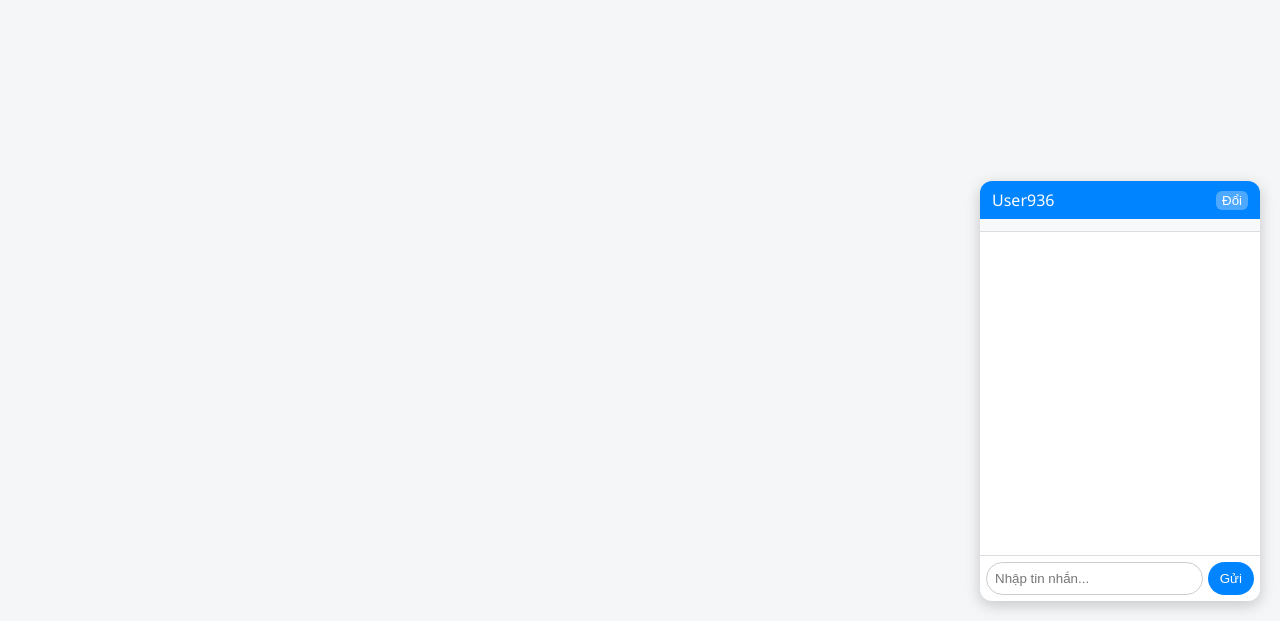
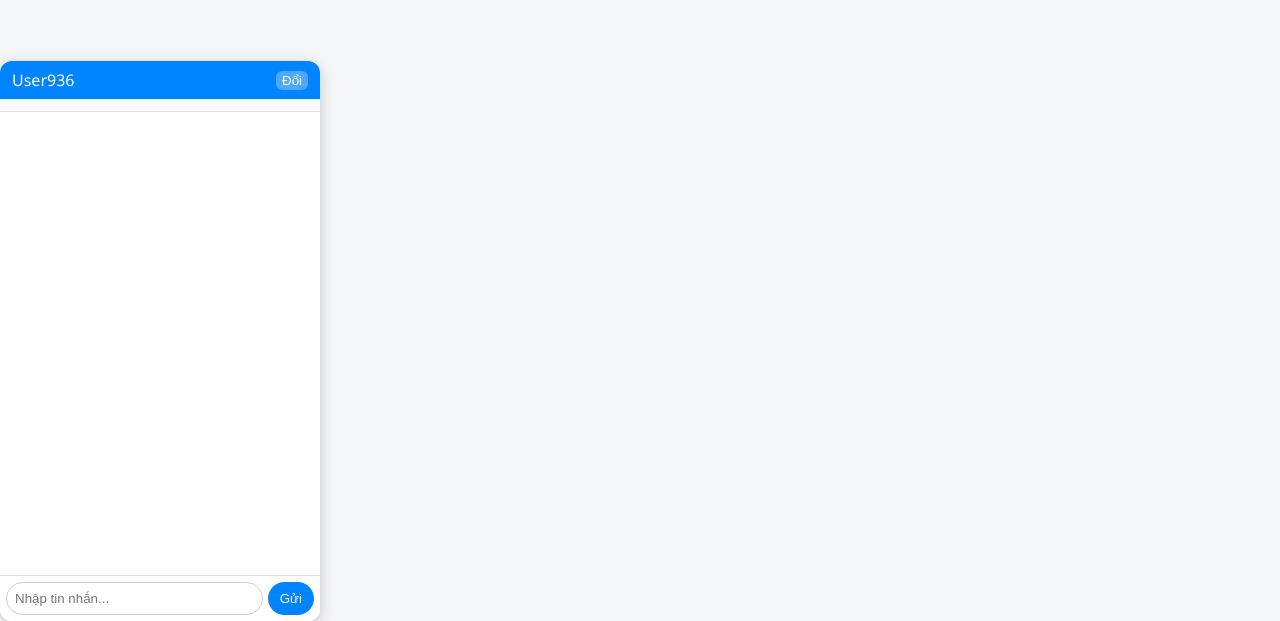
Before and after one commit to trongkhang156/mini-zalo-chat, a website: page public/index.html in a window 1280 px wide. Shown: the part 179-800 px from the top of the page. Drawn offline with nearby package versions, Linux system fonts and the light colour scheme; some packages are replaced by stand-ins of ours; a script that the page names is missing.

Commit message:
Update index.html

```diff
--- a/public/index.html
+++ b/public/index.html
@@ -21,18 +21,19 @@ body {
   background: var(--light);
 }
 
-/* Chat container */
 .chat-container {
-  width: 280px;
-  height: 420px;
+  width: 90vw;       /* chiếm 90% chiều ngang */
+  max-width: 320px;  /* giới hạn trên desktop */
+  height: 70vh;      /* cao 70% viewport height */
   position: fixed;
-  bottom: 20px;
-  right: 20px;
+  bottom: env(safe-area-inset-bottom, 20px); /* tránh footer iOS */
+  right: env(safe-area-inset-right, 20px);
+  left: env(safe-area-inset-left, auto);
   background: #fff;
   border-radius: 12px;
   display: flex;
   flex-direction: column;
-  box-shadow: 0 4px 15px rgba(0,0,0,0.2);
+  box-shadow: 0 4px 15px rgba(0, 0, 0, 0.2);
   overflow: hidden;
   z-index: 1000;
 }
@@ -71,13 +72,21 @@ body {
   color: #fff;
 }
 
-/* Messages */
 #messages {
   flex: 1;
+  overflow-y: auto;
   padding: 10px;
+  margin-bottom: env(safe-area-inset-bottom, 0); /* tránh bị che input */
+}
+
+/* Form nhập tin nhắn luôn hiển thị trên mobile */
+#msg-form {
   display: flex;
-  flex-direction: column;
-  overflow-y: auto;
+  padding: 6px;
+  border-top: 1px solid #ddd;
+  background: #fff;
+  position: sticky;
+  bottom: 0;
 }
 
 .msg {
@@ -92,12 +101,7 @@ body {
 .msg.self { background: var(--self); align-self: flex-end; }
 .msg.other { background: var(--other); align-self: flex-start; border: 1px solid #ddd; }
 
-/* Input */
-#msg-form {
-  display: flex;
-  padding: 6px;
-  border-top: 1px solid #ddd;
-}
+
 
 #msg-input {
   flex: 1;
```
